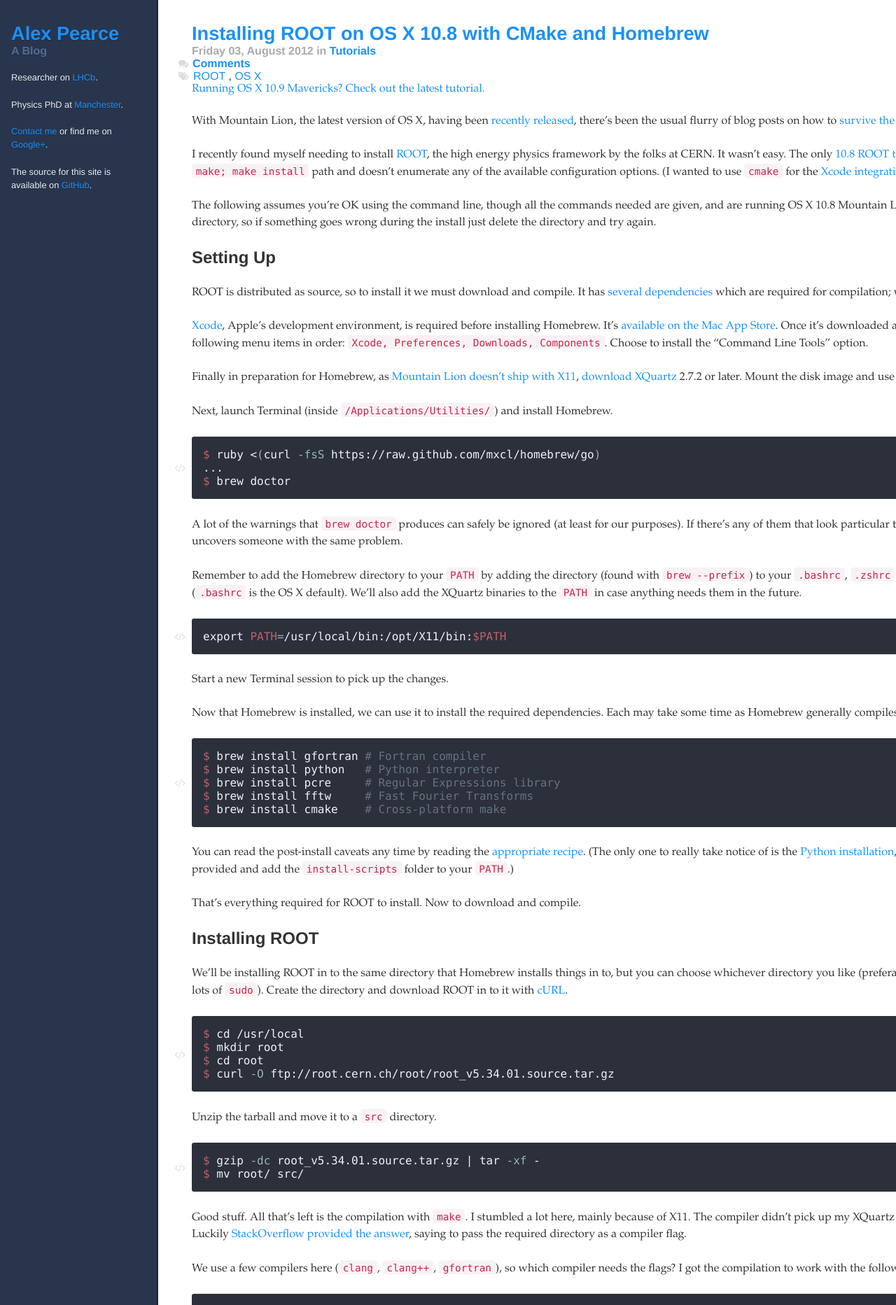
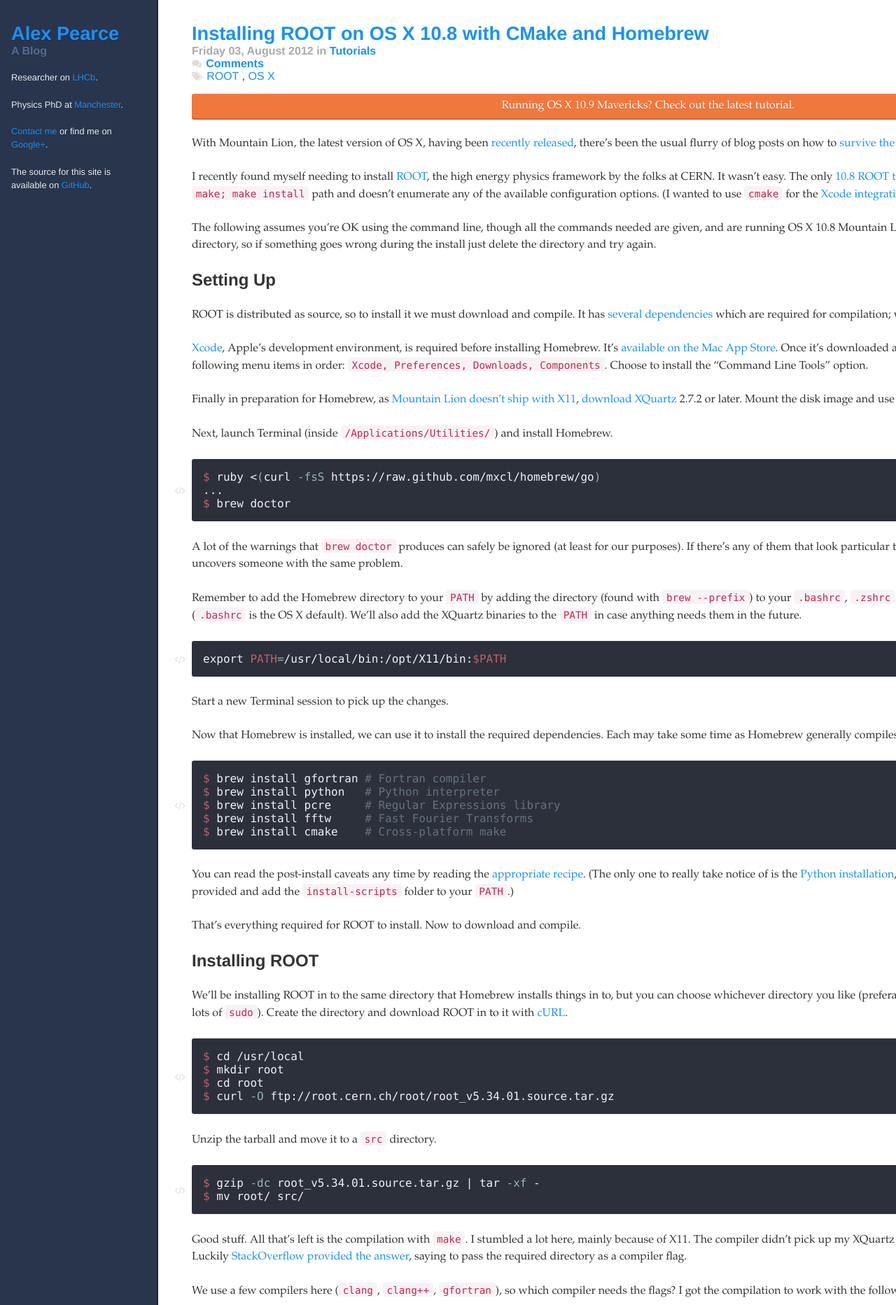
Before and after one commit to alexpearce/home, a Jekyll site: the page built from _posts/tutorials/2012-08-03-installing-root-on-mountain-lion.md, in a window 1280 px wide. Shown: the top 1865 px of the page at 70% size. Built offline with Jekyll 4.4.1, drawn with Linux system fonts in a browser that asks for light colours; nearby versions of some CDN libraries; some web fonts are replaced; Markdown is read by kramdown in place of the engine named in the settings; comment, search, counter and statistics services are not loaded.

Commit message:
Readd the alert box styling.

```diff
--- a/assets/css/alexpearce.css
+++ b/assets/css/alexpearce.css
@@ -206,9 +206,31 @@ header h3 {
   font-size: 1.0em;
 }
 
-/* Push back items with icons */
-.comment-count, .tags  {
-  margin-left: -1.2em;
+.alert a {
+  display: block;
+  padding: 0.5em 0;
+  margin-top: 1em;
+  color: #fff;
+  text-align: center;
+  text-shadow: 0 1px 0 rgba(0, 0, 0, 0.2);
+  background-color: #f1783c;
+  border-radius: 3px;
+  box-shadow: 0 2px 0 #c26246;
+  transition: background-color 0.2s;
+}
+
+.alert a:hover {
+  background-color: #f1883c;
+}
+
+.alert a:active {
+  /* Remove the box shadow and shift to takes it's place. */
+  box-shadow: none;
+  -webkit-transform: translate(0, 2px);
+  -moz-transform: translate(0, 2px);
+  -ms-transform: translate(0, 2px);
+  -o-transform: translate(0, 2px);
+  transform: translate(0, 2px);
 }
 
 .comment-count:before {
```
